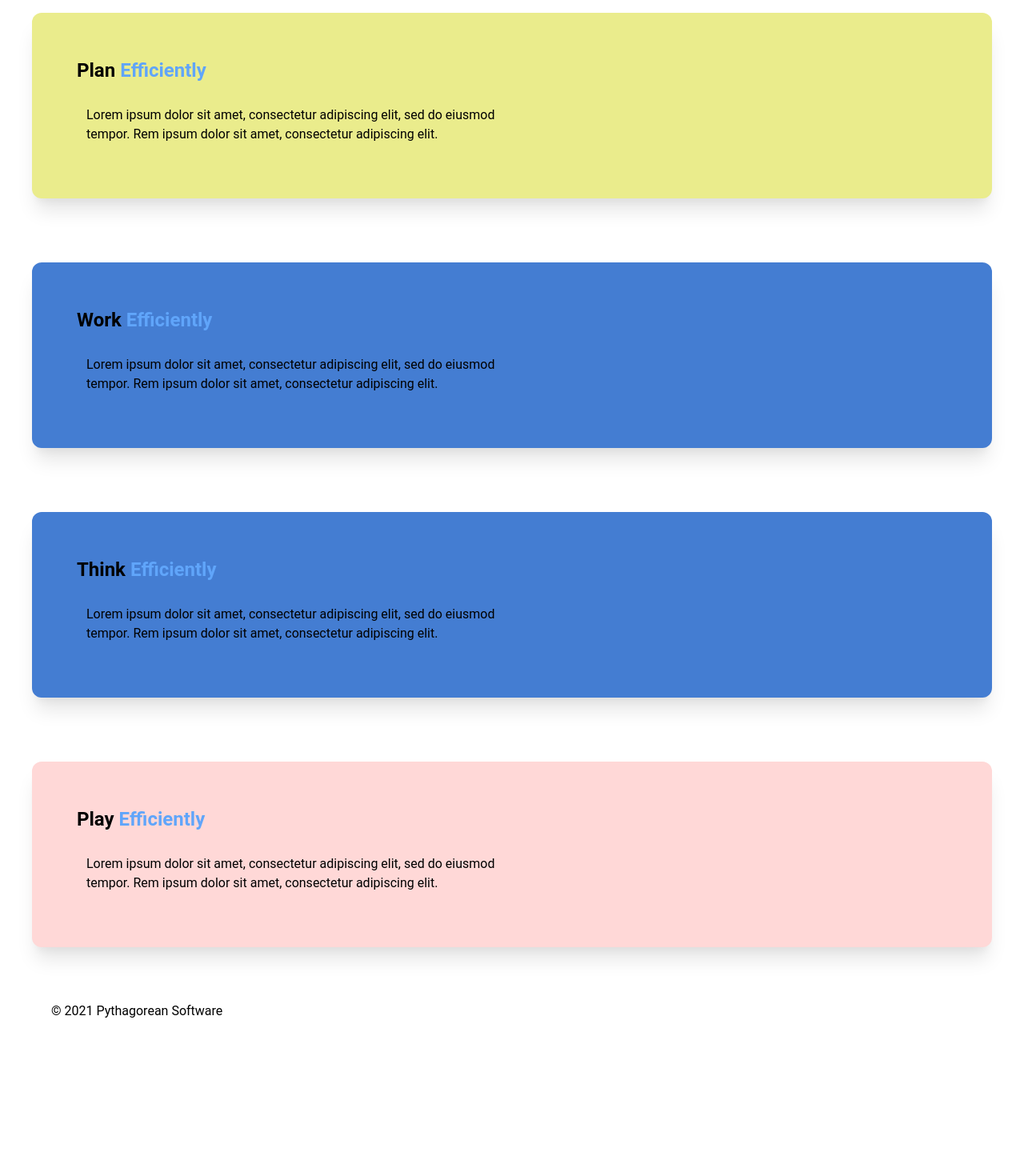
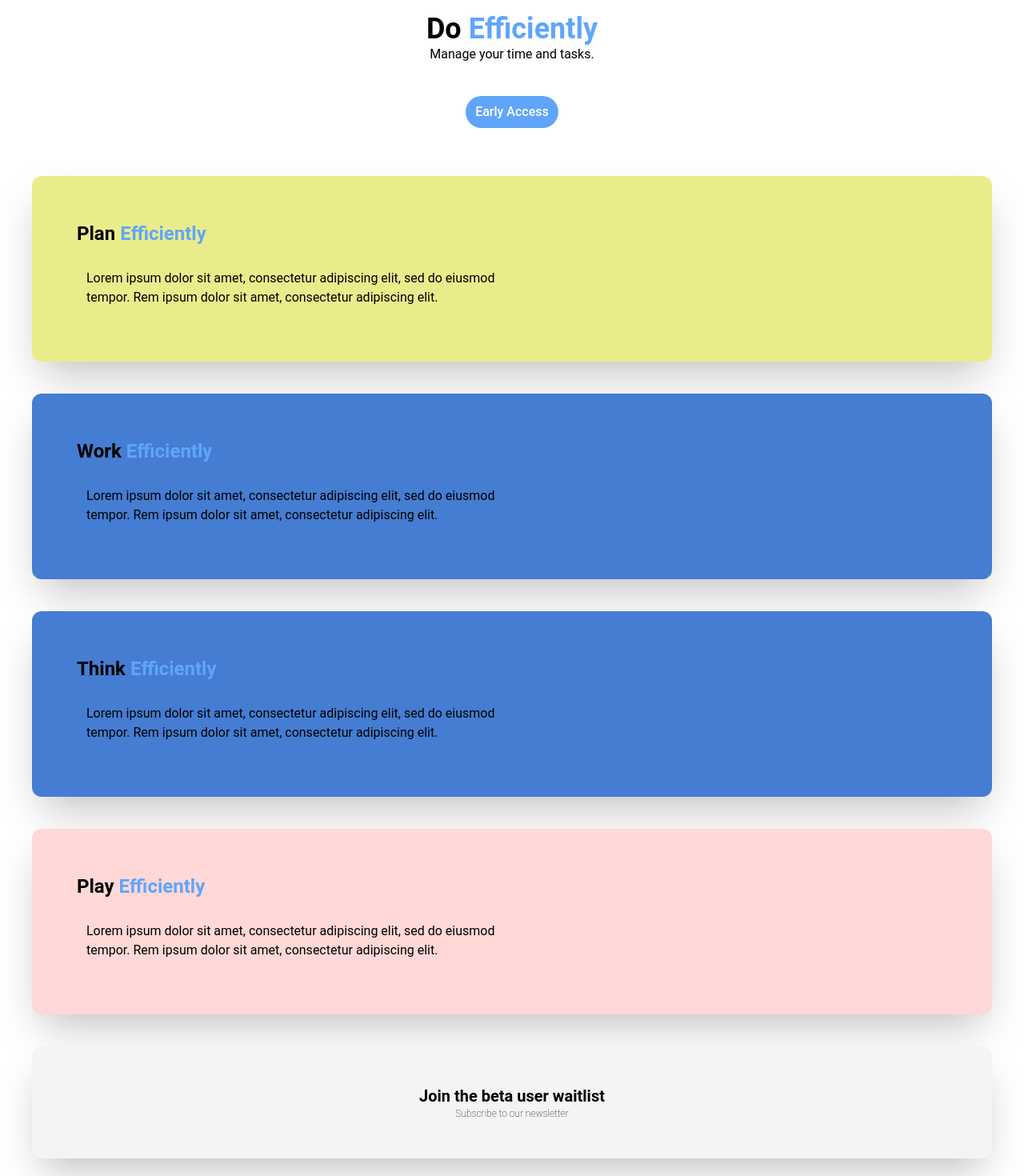
Before and after one commit to pythagoreaneng/efficiently-app-landing, a React (Create React App) app: page / in a window 1280 px wide. Shown: the part 180-1650 px from the top of the page at 80% size. Before the commit the page ends 1484 px from the top, so only its background shows below. Built offline with nearby package versions, Linux system fonts and the light colour scheme.

Commit message:
Add newsletter card

```diff
--- a/src/components/Card.js
+++ b/src/components/Card.js
@@ -2,7 +2,7 @@ import React from 'react'
 
 function Card(props) {
     return (
-        <div className="m-10 p-12 rounded-xl shadow-xl bg-gray-100" style={props.style}>
+        <div className="m-5 p-12 rounded-xl shadow-2xl bg-gray-100" style={props.style}>
 
             <div className="p-2 text-2xl font-bold">
                 <h3>{props.title} <span className="text-blue-400">Efficiently</span></h3>
--- a/src/components/Navbar.js
+++ b/src/components/Navbar.js
@@ -5,6 +5,7 @@ const Navbar = ({ toggle }) => {
   return (
     <nav className="flex justify-between items-center relative p-10">
       <Link to='/' className='text-base ' role="navigation">
+        <img src=''/>
         <h1 className="text-4xl font-medium text-blue-400 pb-3">Efficiently</h1>
         <h2 className="font-thin">Upgrade Your Efficiency.</h2>
       </Link>
@@ -12,7 +13,7 @@ const Navbar = ({ toggle }) => {
         <svg className="w-6 h-6" fill="none" stroke="currentColor" viewBox="0 0 24 24" xmlns="http://www.w3.org/2000/svg">
           <path strokeLinecap="round" strokeLinejoin="round" strokeWidth={2} d="M4 6h16M4 12h16M4 18h16" /></svg>
       </div>
-      <div className="">
+      <div className="invisible sm:visible">
         <a className="font-bold" href="https://twitter.com/doefficiently">@doefficiently</a>
       </div>
 
--- a/src/pages/index.js
+++ b/src/pages/index.js
@@ -5,7 +5,15 @@ import Card from '../components/Card'
 const Home = () => {
     return (
         <>
-            <div className="grid justify-items-stretch">
+            <div className="m-10 text-center">
+                <h1 className="font-bold text-4xl ">Do <span className="text-blue-400">Efficiently</span></h1>
+                <p>Manage your time and tasks.</p>
+                <button className="mt-10 px-3 py-2 bg-blue-400 rounded-3xl font-medium text-white">
+                    Early Access
+                </button>
+            </div>
+
+            <div className="m-5 grid justify-items-stretch">
                 <Card
                     style={{backgroundColor: "#EAEC8C"}}
                     title='Plan'
@@ -26,7 +34,12 @@ const Home = () => {
                     title='Play'
                     body='Lorem ipsum dolor sit amet,  consectetur adipiscing elit, sed do eiusmod tempor. Rem ipsum dolor sit amet,  consectetur adipiscing elit.'
                 />
+                <div className="m-5 p-12 rounded-xl shadow-2xl bg-gray-100 text-center">
+                    <h1 className="font-bold text-xl">Join the beta user waitlist</h1>
+                    <p className="font-thin text-xs">Subscribe to our newsletter</p>
+                </div>
             </div>
+
         </>
     )
 }
```
